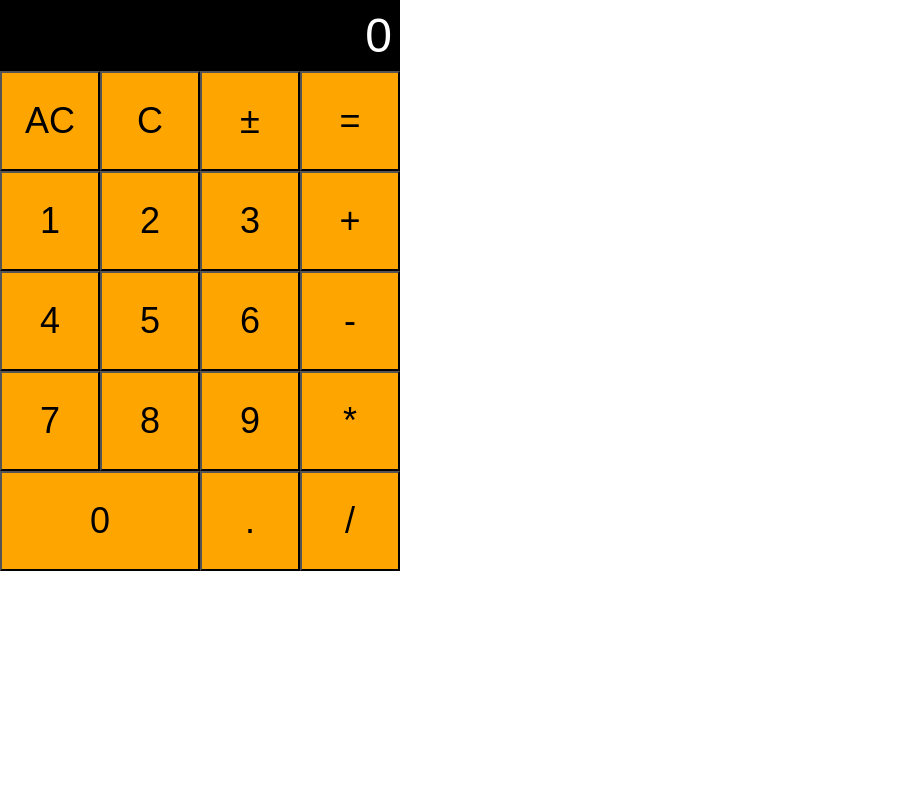
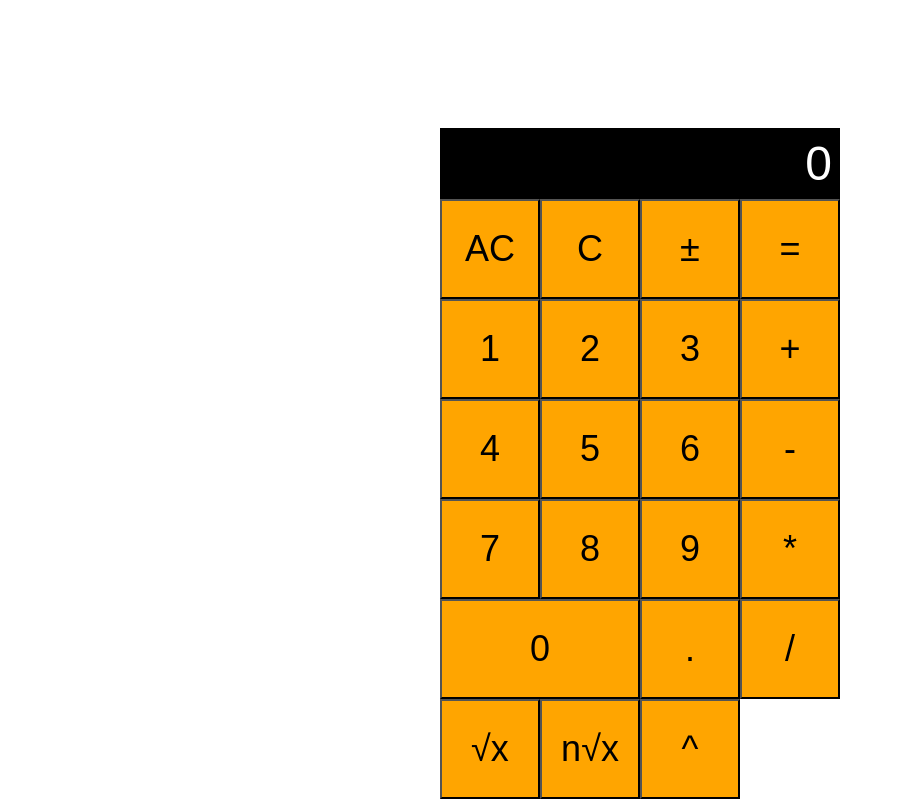
Before and after one commit to anayw2001/react-calculator, a React (Create React App) app: page / in a window 1280 px wide. Shown: the whole page, without its empty margins (0-903 px from the left). Built offline with nearby package versions, Linux system fonts and the light colour scheme.

Commit message:
add css and fix sqrt handling

```diff
--- a/src/App.css
+++ b/src/App.css
@@ -24,6 +24,12 @@
   color: white;
 }
 
+.calculator-root {
+  max-width: 400px;
+  margin: auto;
+  margin-top: 10%;
+}
+
 button {
   width: 100px;
   height: 100px;
@@ -38,6 +44,8 @@ button {
   width: 384px;
   padding: 8px;
   text-align: right;
+  overflow: hidden;
+  text-overflow: clip;
 }
 
 .calculator-key {
--- a/src/App.js
+++ b/src/App.js
@@ -6,7 +6,10 @@ const CalculatorOperations = {
   '*': (prevValue, nextValue) => prevValue * nextValue,
   '+': (prevValue, nextValue) => prevValue + nextValue,
   '-': (prevValue, nextValue) => prevValue - nextValue,
-  '=': (prevValue, nextValue) => nextValue
+  '=': (prevValue, nextValue) => nextValue,
+  '√x': (prevValue, nextValue) => nextValue**0.5,
+  'n√x': (prevValue, nextValue) => prevValue**(1/nextValue),
+  '^': (prevValue, nextValue) => prevValue**nextValue,
 }
 
 const OperationsToWords = {
@@ -14,7 +17,10 @@ const OperationsToWords = {
   '*': 'multiply',
   '+': 'plus',
   '-': 'minus',
-  '=': 'equals'
+  '=': 'equals',
+  '√x': 'sqrt',
+  'n√x': 'nth-rt',
+  '^': 'exp'
 }
 
 export default class Calculator extends React.Component {
@@ -56,10 +62,12 @@ export default class Calculator extends React.Component {
 
   eval(nextOperator) {
     const { viewText, prevValue, operator } = this.state
+    console.log(this.state)
     const inputValue = parseFloat(viewText)
     console.log(prevValue)
     console.log(operator)
-    if (prevValue == null) {
+    // sqrt has special handling in that it takes one operand
+    if (prevValue == null && operator !== '√x') {
       this.setState({
         prevValue: inputValue,
         //viewText: "0"
@@ -78,6 +86,26 @@ export default class Calculator extends React.Component {
       operated: false,
       operator: nextOperator
     })
+  }
+
+  evalSqrt() {
+    const { viewText, prevValue } = this.state
+    const inputValue = parseFloat(viewText)
+    console.log("inputValue: " + inputValue)
+    console.log("prevValue: " + prevValue)
+    if (prevValue && !inputValue) {
+      // hack to induce immediate evaluation
+      this.setState({
+        operator: '√x'
+      })
+      this.eval('√x')
+    } else {
+      this.setState({
+          viewText: inputValue ** 0.5,
+          operator: '√x'
+        }
+      )
+    }
   }
 
   inputDigit(i) {
@@ -138,6 +166,11 @@ export default class Calculator extends React.Component {
           </div>
         </div>
 
+        <div className="advanced-keypad">
+          <CalculatorButton className='fn-sqrt' value='√x' onPress={() => this.evalSqrt()}/>
+          {this.renderFunction('n√x')}
+          {this.renderFunction('^')}
+        </div>
     </div>
   }
 }
```
